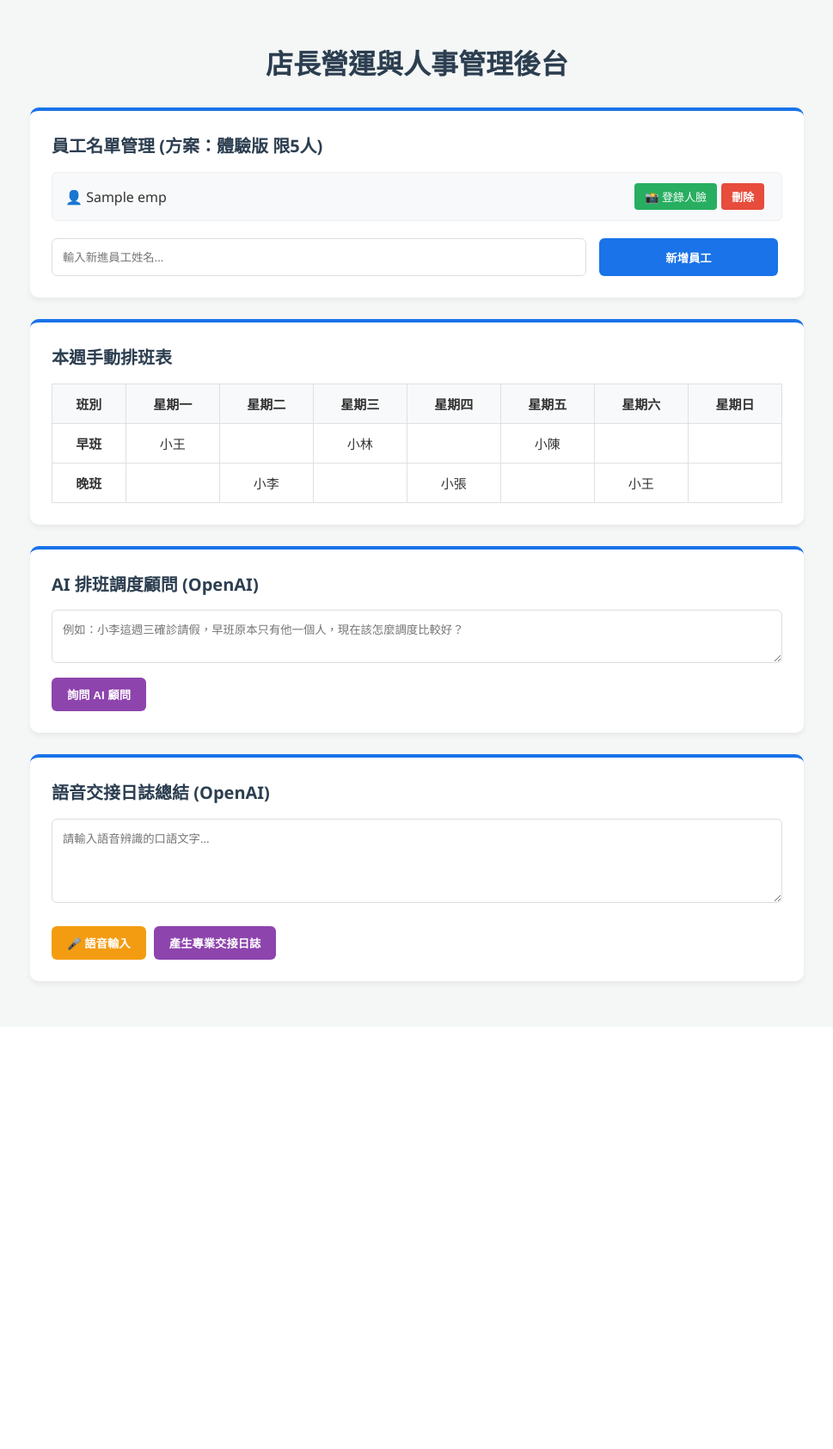
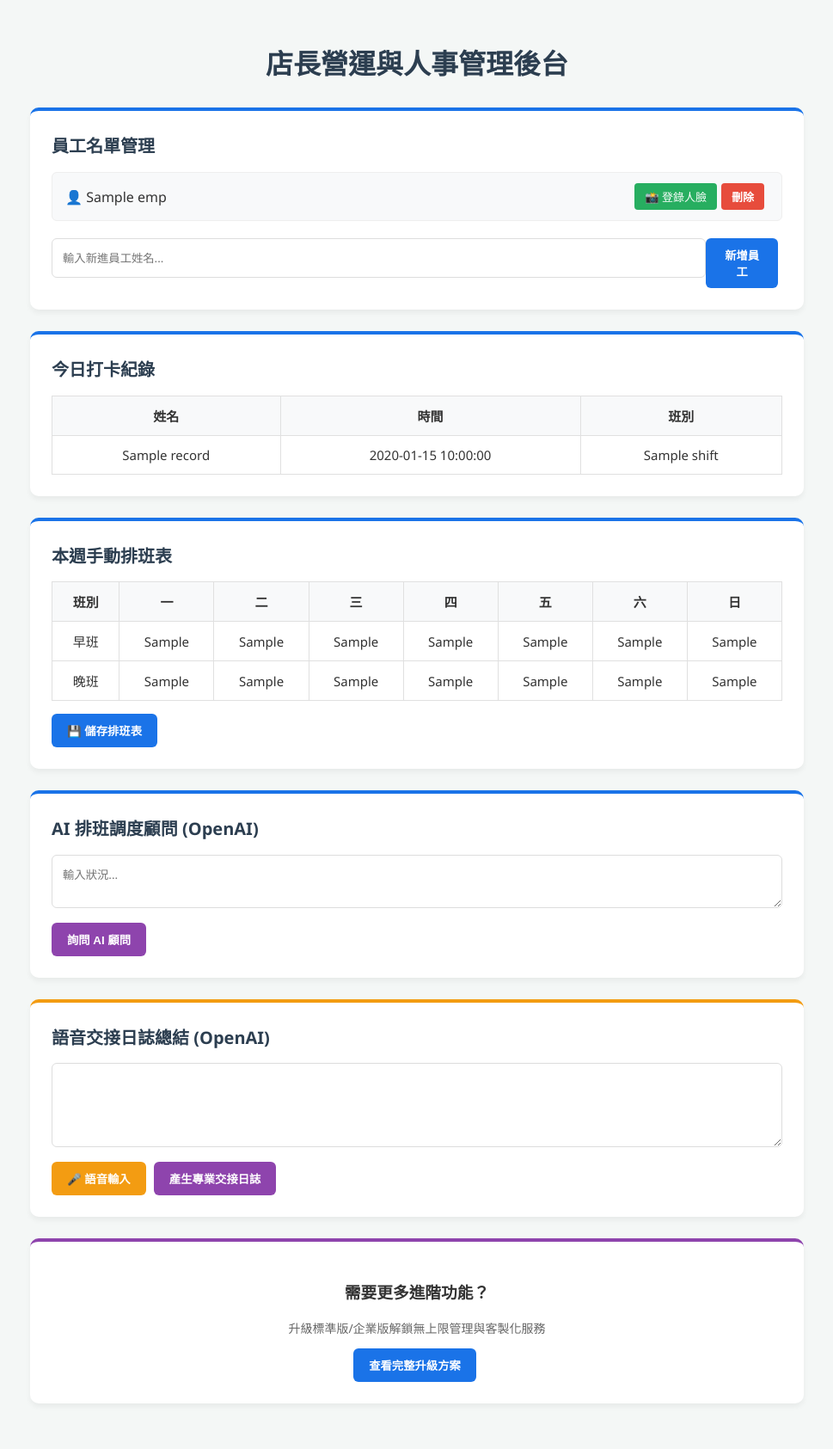
Before and after one commit to Jayson-201/cloud-shift-saas, a Flask app: template templates/dashboard.html in a window 1280 px wide. Shown: the whole page at 86% size, without its empty margins (155-1124 px from the left). Before the commit the page ends 1148 px from the top, so only its background shows below. Run offline with Flask 3, Linux system fonts and the light colour scheme; the template is opened without the code that fills it: most values are stand-ins (such as "Sample title", 1, 10 or a date in 2020).

Commit message:
Update dashboard.html

```diff
--- a/templates/dashboard.html
+++ b/templates/dashboard.html
@@ -44,8 +44,8 @@
     <h1>店長營運與人事管理後台</h1>
 
     <div class="card">
-        <h2>員工名單管理 (方案：體驗版 限5人)</h2>
-        <ul class="emp-list" id="employee-list">
+        <h2>員工名單管理</h2>
+        <ul class="emp-list">
             {% for emp in employees %}
                 <li>
                     <span>👤 {{ emp }}
@@ -57,37 +57,56 @@
             {% endfor %}
         </ul>
         <div style="margin-top: 20px; display: flex;">
-            <input type="text" id="new-employee-name" placeholder="輸入新進員工姓名..." style="width: 75%; margin-right: 15px; margin-bottom: 0;">
-            <button class="btn" onclick="addEmployee()" style="width: 25%;">新增員工</button>
+            <input type="text" id="new-employee-name" placeholder="輸入新進員工姓名...">
+            <button class="btn" onclick="addEmployee()">新增員工</button>
         </div>
     </div>
 
     <div class="card">
-        <h2>本週手動排班表</h2>
+        <h2>今日打卡紀錄</h2>
         <table class="schedule-table">
-            <thead><tr><th>班別</th><th>星期一</th><th>星期二</th><th>星期三</th><th>星期四</th><th>星期五</th><th>星期六</th><th>星期日</th></tr></thead>
+            <thead><tr><th>姓名</th><th>時間</th><th>班別</th></tr></thead>
             <tbody>
-                <tr><td><strong>早班</strong></td><td contenteditable="true">小王</td><td contenteditable="true"></td><td contenteditable="true">小林</td><td contenteditable="true"></td><td contenteditable="true">小陳</td><td contenteditable="true"></td><td contenteditable="true"></td></tr>
-                <tr><td><strong>晚班</strong></td><td contenteditable="true"></td><td contenteditable="true">小李</td><td contenteditable="true"></td><td contenteditable="true">小張</td><td contenteditable="true"></td><td contenteditable="true">小王</td><td contenteditable="true"></td></tr>
+                {% for r in records %}
+                <tr><td>{{r.name}}</td><td>{{r.time}}</td><td>{{r.shift}}</td></tr>
+                {% endfor %}
             </tbody>
         </table>
     </div>
 
     <div class="card">
+        <h2>本週手動排班表</h2>
+        <table id="schedule-table" class="schedule-table">
+            <tr><th>班別</th><th>一</th><th>二</th><th>三</th><th>四</th><th>五</th><th>六</th><th>日</th></tr>
+            <tr><td>早班</td>
+                {% for i in range(7) %}<td contenteditable="true">{{schedule['早班'][i]}}</td>{% endfor %}
+            </tr>
+            <tr><td>晚班</td>
+                {% for i in range(7) %}<td contenteditable="true">{{schedule['晚班'][i]}}</td>{% endfor %}
+            </tr>
+        </table>
+        <button class="btn" style="margin-top:15px;" onclick="saveSchedule()">💾 儲存排班表</button>
+    </div>
+
+    <div class="card">
         <h2>AI 排班調度顧問 (OpenAI)</h2>
-        <textarea id="ai-prompt-schedule" rows="2" placeholder="例如：小李這週三確診請假，早班原本只有他一個人，現在該怎麼調度比較好？"></textarea>
+        <textarea id="ai-prompt-schedule" rows="2" placeholder="輸入狀況..."></textarea>
         <button class="btn btn-ai" onclick="consultAI()">詢問 AI 顧問</button>
         <div id="ai-result-schedule" class="ai-result"></div>
     </div>
 
-    <div class="card">
+    <div class="card" style="border-top: 4px solid #f39c12;">
         <h2>語音交接日誌總結 (OpenAI)</h2>
-        <textarea id="ai-prompt-handover" rows="4" placeholder="請輸入語音辨識的口語文字..."></textarea>
-        <div style="margin-top: 10px;">
-            <button class="btn btn-voice" onclick="simulateVoiceInput()">🎤 語音輸入</button>
-            <button class="btn btn-ai" onclick="generateHandover()">產生專業交接日誌</button>
-        </div>
+        <textarea id="ai-prompt-handover" rows="4"></textarea>
+        <button class="btn btn-voice" onclick="simulateVoiceInput()">🎤 語音輸入</button>
+        <button class="btn btn-ai" onclick="generateHandover()">產生專業交接日誌</button>
         <div id="ai-result-handover" class="ai-result"></div>
+    </div>
+
+    <div class="card" style="border-top: 4px solid #8e44ad; text-align: center;">
+        <h3>需要更多進階功能？</h3>
+        <p style="font-size:14px; color:#666;">升級標準版/企業版解鎖無上限管理與客製化服務</p>
+        <button class="btn" onclick="alert('聯絡業務專線: 0800-XXX-XXX')">查看完整升級方案</button>
     </div>
 </div>
 
@@ -95,39 +114,37 @@
     <h3 id="register-title"></h3>
     <video id="video-register" autoplay playsinline></video>
     <canvas id="canvas-register" style="display:none;"></canvas>
-    <div style="margin-top: 15px;">
-        <button class="btn btn-face" onclick="captureAndRegister()" style="padding: 10px 20px;">✅ 拍照並儲存</button>
-        <button class="btn btn-danger" onclick="closeCamera()">取消</button>
-    </div>
+    <button class="btn btn-face" onclick="captureAndRegister()">✅ 儲存人臉</button>
+    <button class="btn btn-danger" onclick="closeCamera()">取消</button>
 </div>
 
 <script>
     function addEmployee() {
-        const nameInput = document.getElementById("new-employee-name").value;
-        if (!nameInput) { alert("請輸入員工姓名！"); return; }
-        let formData = new FormData(); formData.append("name", nameInput);
-        fetch("/add_employee", { method: "POST", body: formData })
-        .then(response => response.json())
-        .then(data => { if (data.status === "upgrade_needed") alert("💎 方案限制提示 💎\n\n" + data.message); else window.location.reload(); });
+        let name = document.getElementById("new-employee-name").value;
+        if (!name) return;
+        let fd = new FormData(); fd.append("name", name);
+        fetch("/add_employee", { method: "POST", body: fd }).then(() => window.location.reload());
     }
 
     function deleteEmployee(name) {
-        if (!confirm(`確定要刪除員工「${name}」嗎？`)) return;
-        fetch(`/delete_employee/${name}`, { method: "POST" })
-        .then(response => response.json())
-        .then(data => { alert(data.message); window.location.reload(); });
+        if (!confirm("確定刪除?")) return;
+        fetch(`/delete_employee/${name}`, { method: "POST" }).then(() => window.location.reload());
     }
 
-    let registerStream = null;
-    let currentRegisterName = "";
+    function saveSchedule() {
+        let table = document.getElementById("schedule-table");
+        let data = {"早班": [], "晚班": []};
+        for(let i=1; i<8; i++) data["早班"].push(table.rows[1].cells[i].innerText);
+        for(let i=1; i<8; i++) data["晚班"].push(table.rows[2].cells[i].innerText);
+        fetch("/save_schedule", {method: "POST", headers: {'Content-Type': 'application/json'}, body: JSON.stringify(data)})
+        .then(() => alert("儲存成功！"));
+    }
 
     function openRegisterCamera(name) {
         currentRegisterName = name;
-        document.getElementById("register-title").innerText = `為「${name}」登錄人臉`;
         document.getElementById("camera-modal").style.display = "block";
         navigator.mediaDevices.getUserMedia({ video: { facingMode: "user" } })
-            .then(stream => { registerStream = stream; document.getElementById("video-register").srcObject = stream; })
-            .catch(err => { alert("無法開啟相機。"); closeCamera(); });
+            .then(stream => { registerStream = stream; document.getElementById("video-register").srcObject = stream; });
     }
 
     function closeCamera() {
@@ -140,47 +157,27 @@
         const canvas = document.getElementById("canvas-register");
         canvas.width = video.videoWidth; canvas.height = video.videoHeight;
         canvas.getContext("2d").drawImage(video, 0, 0, canvas.width, canvas.height);
-        const base64Image = canvas.toDataURL("image/jpeg");
-        closeCamera();
-        let formData = new FormData(); formData.append("name", currentRegisterName); formData.append("image", base64Image);
-        fetch("/register_face", { method: "POST", body: formData })
-        .then(response => response.json())
-        .then(data => { alert(data.message); window.location.reload(); });
-    }
-
-    function consultAI() {
-        const prompt = document.getElementById("ai-prompt-schedule").value;
-        const resultDiv = document.getElementById("ai-result-schedule");
-        if (!prompt) return;
-        resultDiv.style.display = "block"; resultDiv.innerText = "⏳ 處理中，請稍候...";
-        let formData = new FormData(); formData.append("prompt", prompt);
-        fetch("/generate_schedule", { method: "POST", body: formData })
-        .then(response => response.json())
-        .then(data => { resultDiv.innerText = "💡 AI 顧問建議：\n\n" + data.schedule; });
+        let fd = new FormData(); fd.append("name", currentRegisterName); fd.append("image", canvas.toDataURL("image/jpeg"));
+        fetch("/register_face", { method: "POST", body: fd }).then(() => window.location.reload());
     }
 
     function simulateVoiceInput() {
-        const textarea = document.getElementById("ai-prompt-handover");
-        const btn = document.querySelector(".btn-voice");
-        if ('webkitSpeechRecognition' in window || 'SpeechRecognition' in window) {
-            const recognition = new (window.SpeechRecognition || window.webkitSpeechRecognition)();
-            recognition.lang = 'zh-TW';
-            recognition.onstart = () => { btn.innerText = "🔴 錄音中..."; btn.style.backgroundColor = "#e74c3c"; textarea.value = ""; };
-            recognition.onresult = (event) => { textarea.value = event.results[0][0].transcript; };
-            recognition.onend = () => { btn.innerText = "🎤 語音輸入"; btn.style.backgroundColor = "#f39c12"; };
-            recognition.start();
-        } else { alert("瀏覽器不支援語音辨識"); }
+        if ('webkitSpeechRecognition' in window) {
+            let rec = new webkitSpeechRecognition();
+            rec.lang = 'zh-TW';
+            rec.onstart = () => document.querySelector(".btn-voice").innerText = "🔴 錄音中...";
+            rec.onresult = (e) => document.getElementById("ai-prompt-handover").value = e.results[0][0].transcript;
+            rec.onend = () => document.querySelector(".btn-voice").innerText = "🎤 語音輸入";
+            rec.start();
+        } else { alert("瀏覽器不支援"); }
     }
 
     function generateHandover() {
-        const prompt = document.getElementById("ai-prompt-handover").value;
-        const resultDiv = document.getElementById("ai-result-handover");
-        if (!prompt) return;
-        resultDiv.style.display = "block"; resultDiv.innerText = "⏳ 處理中，請稍候...";
-        let formData = new FormData(); formData.append("prompt", prompt);
-        fetch("/generate_handover", { method: "POST", body: formData })
-        .then(response => response.json())
-        .then(data => { resultDiv.innerHTML = "<strong>📋 專業交接日誌：</strong><br><br>" + data.handover_log; });
+        let prompt = document.getElementById("ai-prompt-handover").value;
+        document.getElementById("ai-result-handover").style.display = "block";
+        let fd = new FormData(); fd.append("prompt", prompt);
+        fetch("/generate_handover", { method: "POST", body: fd })
+        .then(r => r.json()).then(d => document.getElementById("ai-result-handover").innerHTML = d.handover_log);
     }
 </script>
 </body>
```
